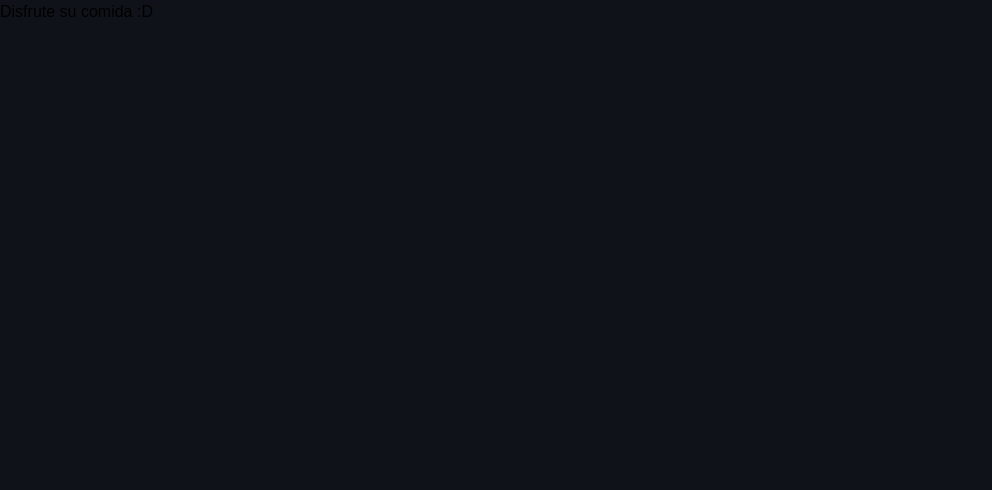
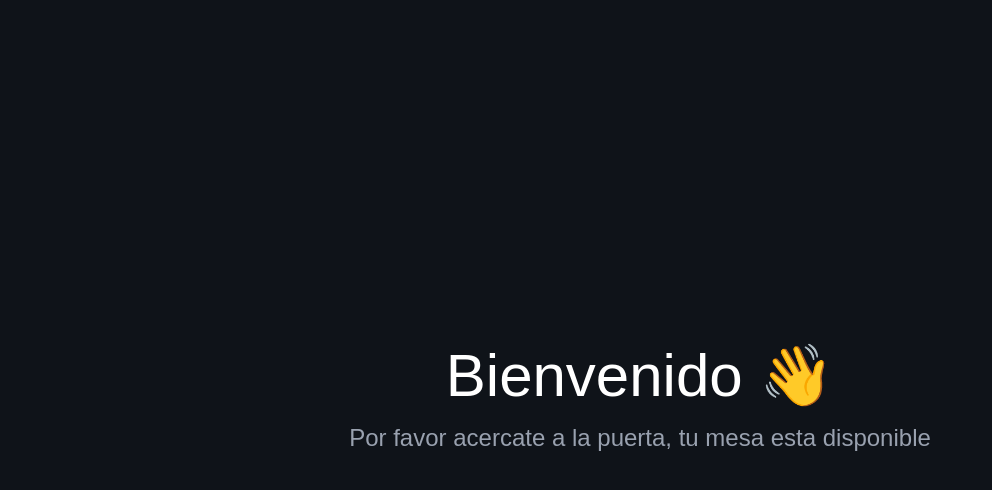
Before and after one commit to magirics/el_encargo, a Next.js app in the folder frontend/: page /welcome in a window 1280 px wide. Shown: the top 490 px of the page, without its empty margins (0-992 px from the left). Built offline with nearby package versions, Linux system fonts and the light colour scheme.

Commit message:
Create welcome page

```diff
--- a/frontend/app/welcome/page.tsx
+++ b/frontend/app/welcome/page.tsx
@@ -1,3 +1,10 @@
 export default function Page() {
-    return <div>Disfrute su comida :D</div>
+  return (
+    <div className="w-screen min-h-screen flex flex-col items-center justify-center">
+      <h1 className="text-6xl text-white">Bienvenido 👋</h1>
+      <h2 className="text-2xl text-gray-400 mt-4">
+        Por favor acercate a la puerta, tu mesa esta disponible
+      </h2>
+    </div>
+  );
 }
```
